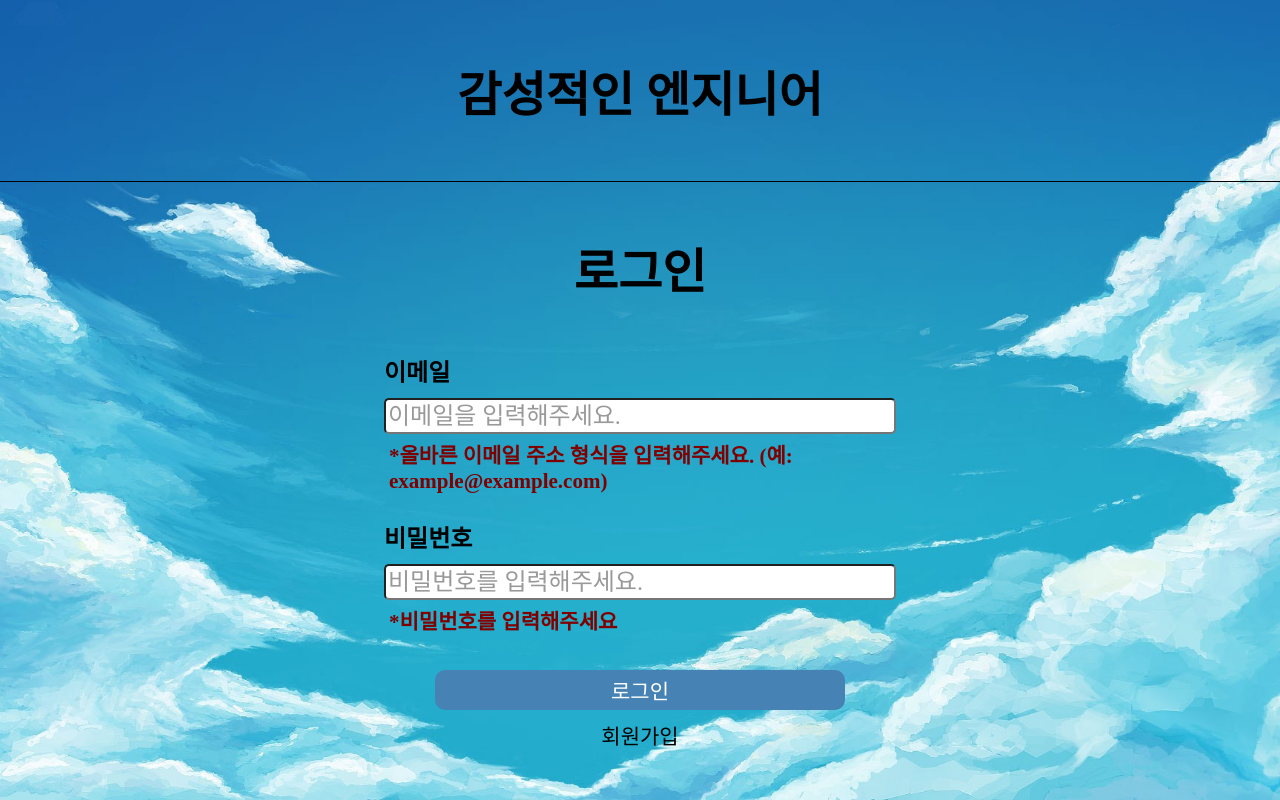
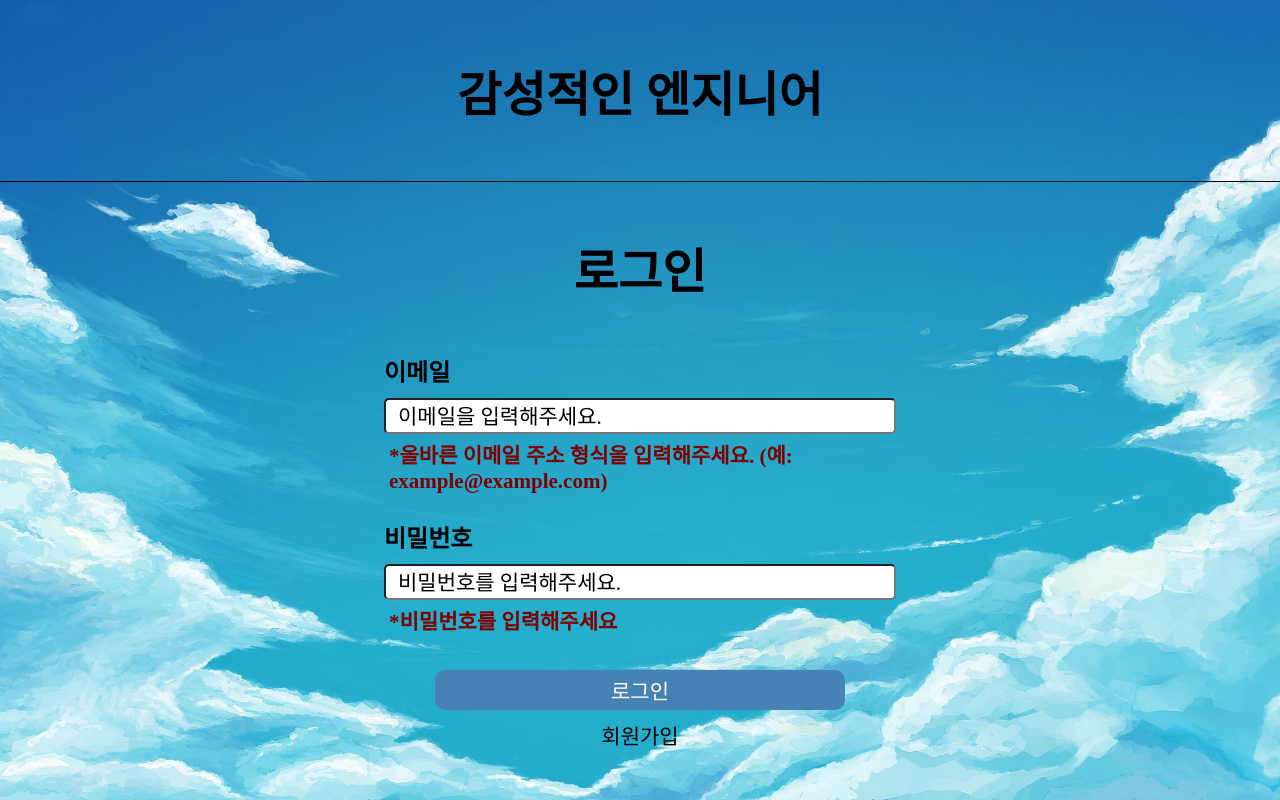
Before and after one commit to 100-hours-a-week/2-eddie-lee-community-fe, a React (Create React App) app: page /auth/login in a window 1280 px wide. Built offline with nearby package versions, Linux system fonts and the light colour scheme; no server answers; a web font is replaced by a local one.

Commit message:
css 수정: placeholder

```diff
--- a/src/components/InputFields.js
+++ b/src/components/InputFields.js
@@ -7,7 +7,7 @@ const InputFields = styled.input`
     border-radius: 5px;
     height: 30px;
 
-    ::placeholder {
+    &::placeholder {
         font-size: 0.875rem;
         color: #000;
         padding: 10px;
```
